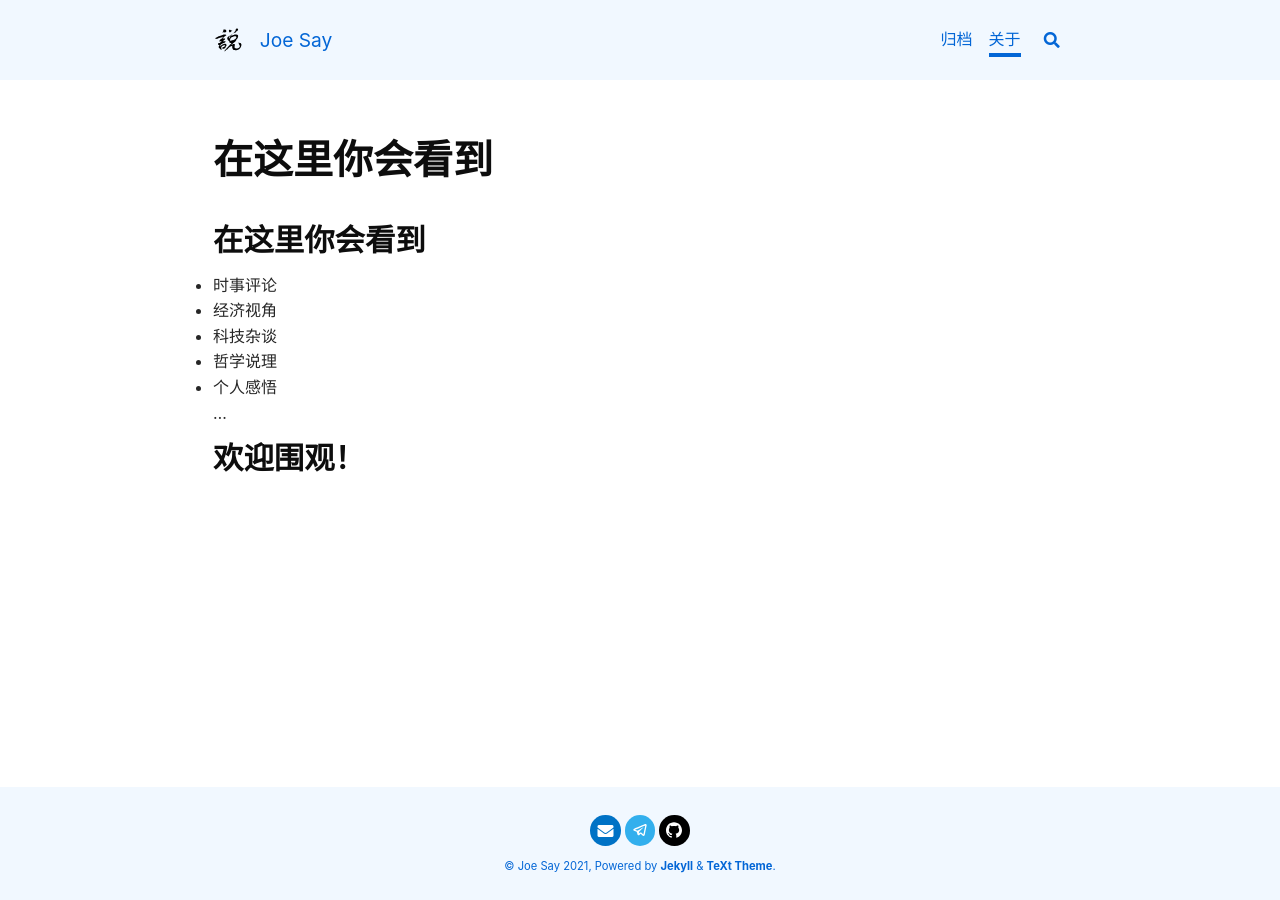
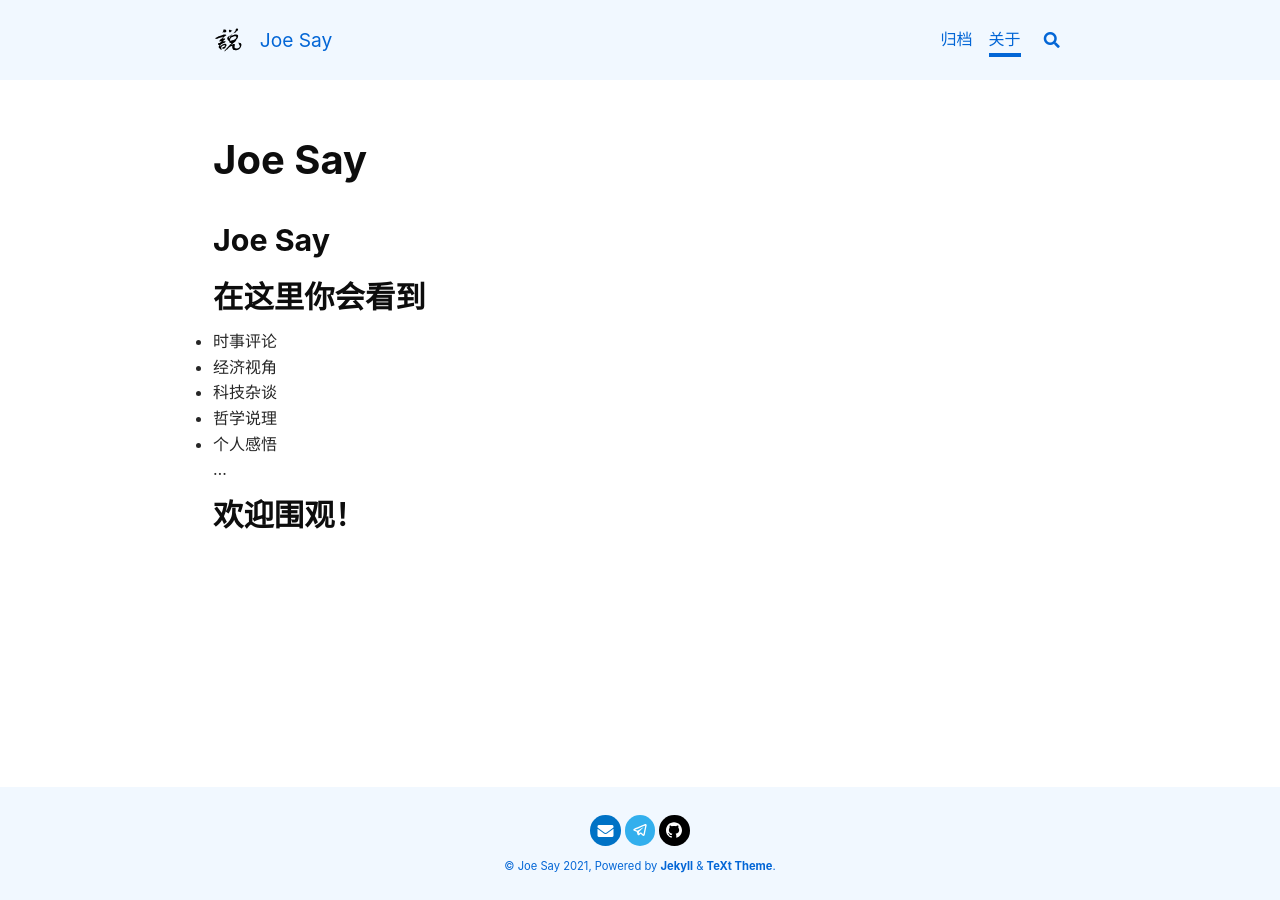
Before and after one commit to ttttinyfish/ttttinyfish.github.io, a Jekyll site: the page built from about.md, in a window 1280 px wide. Built offline with Jekyll 4.4.1, drawn with Linux system fonts in a browser that asks for light colours; nearby versions of some CDN libraries; our own code applies the rules of GitHub Pages for plain Markdown files.

Commit message:
Update about.md

```diff
--- a/about.md
+++ b/about.md
@@ -25,7 +25,7 @@ titles: Welcome to Joe Say!
   # @end locale config
 key: page-about
 ---
-
+## Joe Say
 
 
 ## 在这里你会看到
```
